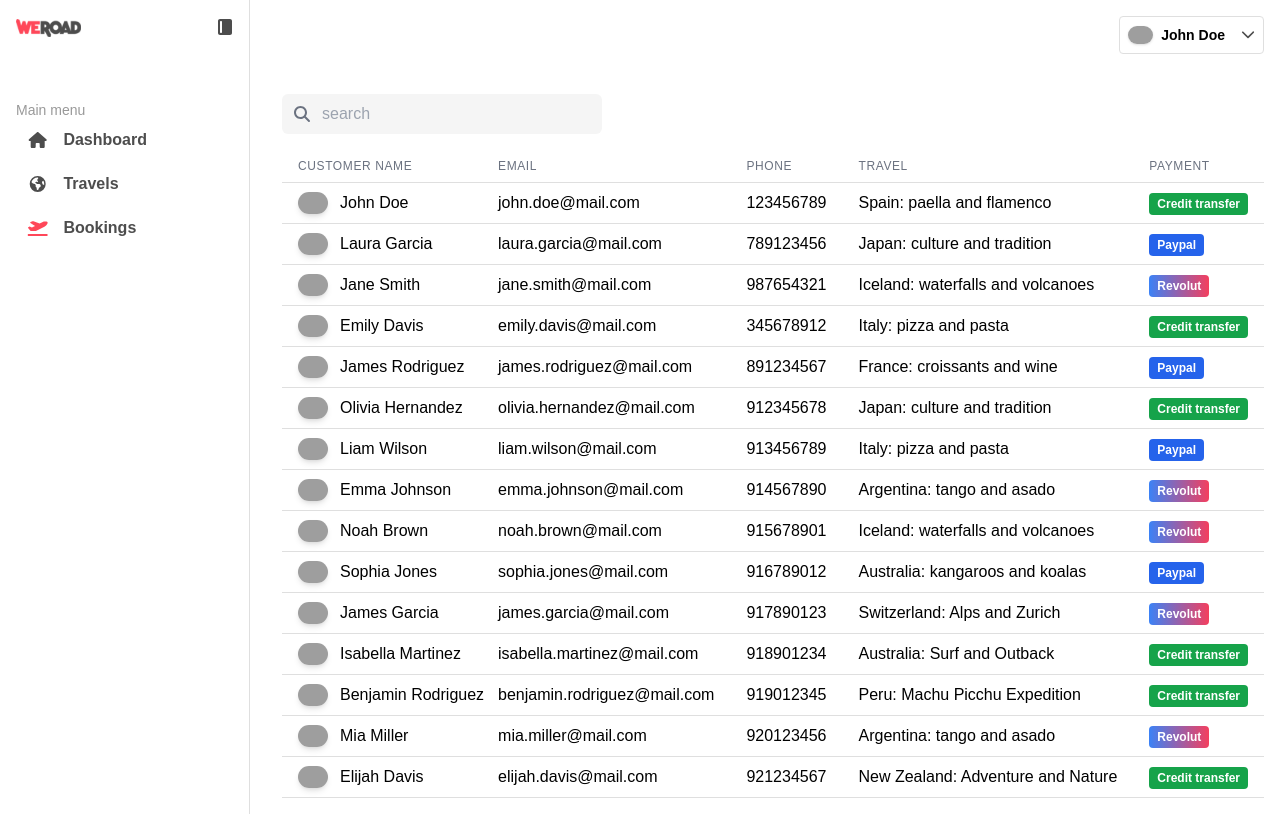
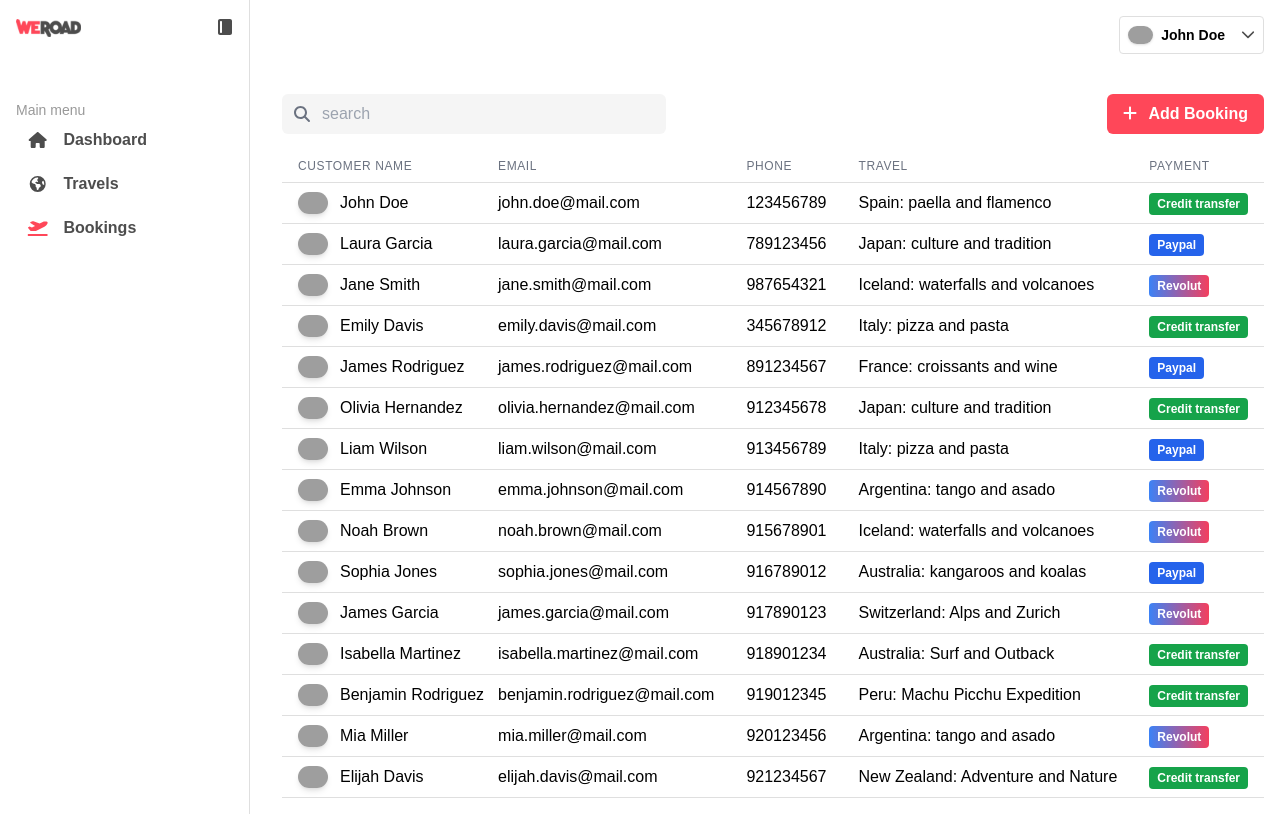
Before and after one commit to noppytinto/francesco-scutellaro--test-wr, a Nuxt app: page /bookings in a window 1280 px wide. Built offline with nearby package versions, Linux system fonts and the light colour scheme; grey boxes are pictures that could not be loaded.

Commit message:
feat: add buttons to tables

```diff
--- /dev/null
+++ b/components/MyButton.vue
@@ -0,0 +1,18 @@
+<template>
+  <button
+    class="rounded-md bg-primary px-4 py-2 font-semibold text-white transition duration-300 ease-in-out hover:shadow-lg focus:outline-none active:scale-95 active:shadow-none"
+    @click="$emit('click')"
+  >
+    <FontAwesomeIcon v-if="icon" :icon class="mr-2" />
+    <slot />
+  </button>
+</template>
+<script setup lang="ts">
+import { FontAwesomeIcon } from "@fortawesome/vue-fontawesome";
+
+type Props = {
+  icon?: string;
+};
+
+defineProps<Props>();
+</script>
--- /dev/null
+++ b/components/Table/TableActions.vue
@@ -0,0 +1,5 @@
+<template>
+  <div class="flex items-center justify-between gap-10">
+    <slot />
+  </div>
+</template>
--- a/components/TravelCard.vue
+++ b/components/TravelCard.vue
@@ -1,7 +1,7 @@
 <template>
-  <article class="flex flex-col gap-1">
+  <article class="flex flex-col gap-3">
     <div
-      class="before:from-3% relative w-max overflow-hidden rounded-lg shadow-lg before:absolute before:h-full before:w-full before:bg-gradient-to-t before:from-neutral-950 before:to-transparent before:to-30%"
+      class="before:from-3% relative w-max overflow-hidden rounded-lg shadow-md before:absolute before:h-full before:w-full before:bg-gradient-to-t before:from-neutral-950 before:to-transparent before:to-30%"
     >
       <MyImg
         :src="travel.thumbnail"
--- a/pages/bookings.vue
+++ b/pages/bookings.vue
@@ -1,6 +1,9 @@
 <template>
   <div>
-    <SearchInput class="mb-4 max-w-80" v-model="searchValue" />
+    <TableActions class="mb-4">
+      <SearchInput class="max-w-96 grow" v-model="searchValue" />
+      <MyButton icon="plus"> Add Booking </MyButton>
+    </TableActions>
 
     <!--======== travels table ========-->
     <MyTable :headers :data="bookings" row-class="cursor-pointer">
@@ -38,6 +41,7 @@ import SearchInput from "~/components/inputs/SearchInput.vue";
 import TableData from "~/components/Table/TableData.vue";
 import { type Booking, getMockedBookings } from "~/entities/booking/types";
 import PaymentTag from "~/components/inputs/PaymentTag.vue";
+import TableActions from "~/components/Table/TableActions.vue";
 
 definePageMeta({
   title: "Bookings",
--- a/pages/travels.vue
+++ b/pages/travels.vue
@@ -1,7 +1,9 @@
 <template>
   <div>
-    <SearchInput class="mb-4 max-w-80" v-model="searchValue" />
-
+    <TableActions class="mb-4">
+      <SearchInput class="max-w-96 grow" v-model="searchValue" />
+      <MyButton icon="plus"> Add Travel </MyButton>
+    </TableActions>
     <!--======== travels table ========-->
     <MyTable :headers :data="travels" row-class="cursor-pointer">
       <template #default="{ value: travel }">
@@ -49,6 +51,7 @@ import { formatDate } from "compatx";
 import { FontAwesomeIcon } from "@fortawesome/vue-fontawesome";
 import TableData from "~/components/Table/TableData.vue";
 import MyTable from "~/components/Table/MyTable.vue";
+import TableActions from "~/components/Table/TableActions.vue";
 
 definePageMeta({
   title: "Travels",
```
